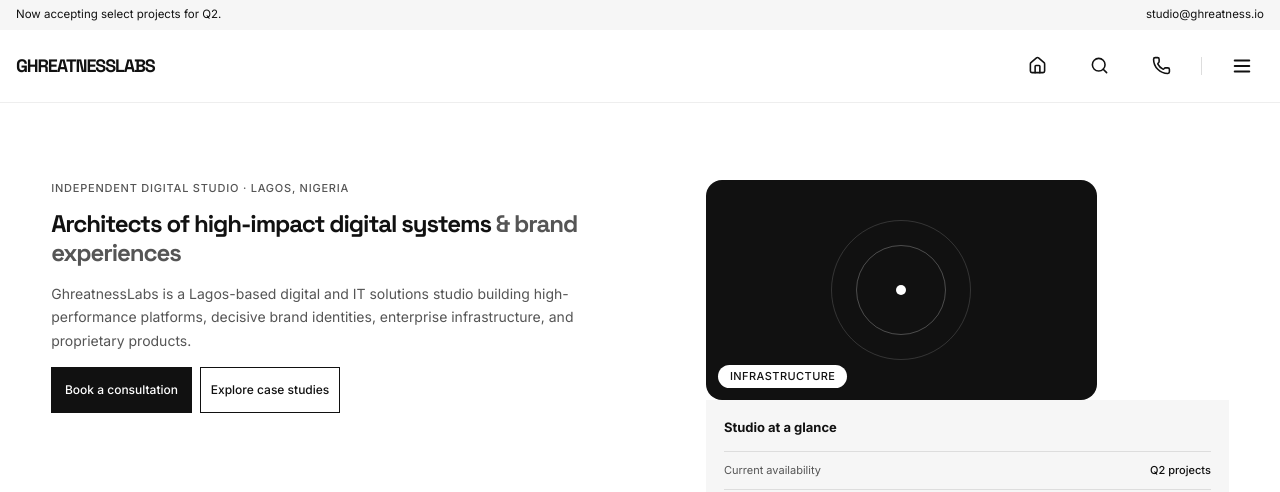
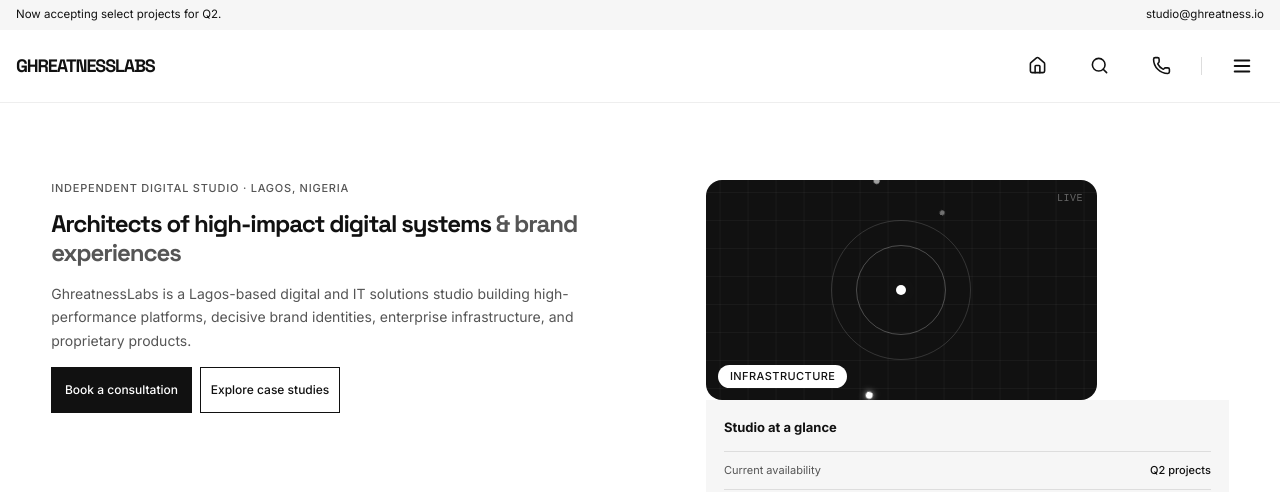
Before and after one commit to Ghreatness-Laboratory/ghreatnesslabss, a React (Vite) app: page / in a window 1280 px wide. Shown: the top 492 px of the page. Built offline with nearby package versions, Linux system fonts and the light colour scheme.

Commit message:
style: enhance infrastructure visual component
Update the infrastructure visual with a grid background, live status indicator, and orbiting nodes for a more dynamic UI element.

```diff
--- a/src/pages/Home.tsx
+++ b/src/pages/Home.tsx
@@ -29,10 +29,24 @@
           </div>
         </div>
         <div className="hero-aside">
-          <div className="infrastructure-mark">
+          <div className="infrastructure-mark" aria-label="Live infrastructure status visual">
+            <span className="infrastructure-live">LIVE</span>
             <span className="infrastructure-ring infrastructure-ring-outer" />
             <span className="infrastructure-ring infrastructure-ring-middle" />
+            <span className="infrastructure-dot-ping" />
             <span className="infrastructure-dot" />
+
+            {/* Orbiting nodes */}
+            <div className="infrastructure-orbit orbit-1">
+              <span className="orbit-node node-1" />
+            </div>
+            <div className="infrastructure-orbit orbit-2">
+              <span className="orbit-node node-2" />
+            </div>
+            <div className="infrastructure-orbit orbit-3">
+              <span className="orbit-node node-3" />
+            </div>
+
             <span className="infrastructure-badge">Infrastructure</span>
           </div>
           <div className="dispatch">
--- a/src/styles.css
+++ b/src/styles.css
@@ -36,7 +36,154 @@
 @media(prefers-reduced-motion:no-preference){.fade{animation:fade .7s ease-out both}@keyframes fade{from{opacity:0;transform:translateY(12px)}to{opacity:1;transform:translateY(0)}}}
 
 /* Minimal infrastructure visual. */
-.infrastructure-mark{position:relative;display:grid;height:220px;place-items:center;overflow:hidden;border-radius:16px;background:#111}.infrastructure-ring,.infrastructure-dot{position:absolute;border-radius:50%}.infrastructure-ring{border:1px solid rgba(255,255,255,.15)}.infrastructure-ring-outer{width:140px;height:140px}.infrastructure-ring-middle{width:90px;height:90px;border-color:rgba(255,255,255,.25)}.infrastructure-dot{width:10px;height:10px;background:#fff}.infrastructure-badge{position:absolute;bottom:12px;left:12px;border-radius:20px;background:#fff;padding:6px 12px;color:#111;font:500 11px/1 Inter,Arial,sans-serif;letter-spacing:.04em;text-transform:uppercase}
+.infrastructure-mark {
+  position: relative;
+  display: grid;
+  height: 220px;
+  place-items: center;
+  overflow: hidden;
+  border-radius: 16px;
+  background-color: #111111;
+  background-image:
+    linear-gradient(rgba(255, 255, 255, 0.04) 1px, transparent 1px),
+    linear-gradient(90deg, rgba(255, 255, 255, 0.04) 1px, transparent 1px);
+  background-size: 28px 28px;
+  background-position: center center;
+}
+
+.infrastructure-live {
+  position: absolute;
+  top: 14px;
+  right: 14px;
+  font-family: 'Courier New', Courier, monospace;
+  font-size: 10px;
+  color: rgba(255, 255, 255, 0.35);
+  letter-spacing: 0.05em;
+  user-select: none;
+  pointer-events: none;
+  z-index: 2;
+  line-height: 1;
+}
+
+.infrastructure-ring,
+.infrastructure-dot {
+  position: absolute;
+  border-radius: 50%;
+}
+
+.infrastructure-ring {
+  border: 1px solid rgba(255, 255, 255, 0.15);
+}
+
+.infrastructure-ring-outer {
+  width: 140px;
+  height: 140px;
+}
+
+.infrastructure-ring-middle {
+  width: 90px;
+  height: 90px;
+  border-color: rgba(255, 255, 255, 0.25);
+}
+
+.infrastructure-dot {
+  width: 10px;
+  height: 10px;
+  background: #ffffff;
+  z-index: 1;
+}
+
+.infrastructure-dot-ping {
+  position: absolute;
+  width: 10px;
+  height: 10px;
+  border-radius: 50%;
+  background: rgba(255, 255, 255, 0.5);
+  animation: infra-ping 2.5s cubic-bezier(0, 0, 0.2, 1) infinite;
+  pointer-events: none;
+}
+
+@keyframes infra-ping {
+  0% { transform: scale(1); opacity: 0.8; }
+  75%, 100% { transform: scale(2.8); opacity: 0; }
+}
+
+/* Orbiting nodes */
+.infrastructure-orbit {
+  position: absolute;
+  width: 220px;
+  height: 220px;
+  border-radius: 50%;
+  pointer-events: none;
+  will-change: transform;
+  transform: translateZ(0);
+}
+
+.orbit-1 {
+  animation: orbit 12s linear infinite;
+}
+
+.orbit-2 {
+  animation: orbit 16s linear infinite reverse;
+}
+
+.orbit-3 {
+  animation: orbit 20s linear infinite;
+}
+
+@keyframes orbit {
+  from { transform: rotate(0deg); }
+  to { transform: rotate(360deg); }
+}
+
+.orbit-node {
+  display: block;
+  border-radius: 50%;
+}
+
+.node-1 {
+  position: absolute;
+  top: 0;
+  left: 50%;
+  transform: translate(-50%, -50%);
+  width: 7px;
+  height: 7px;
+  background: #ffffff;
+  box-shadow: 0 0 6px rgba(255, 255, 255, 0.8);
+}
+
+.node-2 {
+  position: absolute;
+  right: 28px;
+  bottom: 28px;
+  width: 6px;
+  height: 6px;
+  background: rgba(255, 255, 255, 0.6);
+}
+
+.node-3 {
+  position: absolute;
+  left: 20px;
+  top: 50%;
+  transform: translateY(-50%);
+  width: 5px;
+  height: 5px;
+  background: rgba(255, 255, 255, 0.4);
+}
+
+.infrastructure-badge {
+  position: absolute;
+  bottom: 12px;
+  left: 12px;
+  border-radius: 20px;
+  background: #fff;
+  padding: 6px 12px;
+  color: #111;
+  font: 500 11px/1 Inter, Arial, sans-serif;
+  letter-spacing: 0.04em;
+  text-transform: uppercase;
+  z-index: 2;
+}
 
 /* Core capability cards: alternating surfaces create a clear visual rhythm. */
 .cap{
@@ -504,8 +651,12 @@
   .branded-spinner {
     animation-duration: 3s;
   }
-  .ambient-mark-spin {
-    animation: none;
+  .ambient-mark-spin,
+  .orbit-1,
+  .orbit-2,
+  .orbit-3,
+  .infrastructure-dot-ping {
+    animation: none !important;
   }
   .cursor-trail-dot {
     display: none !important;
```
